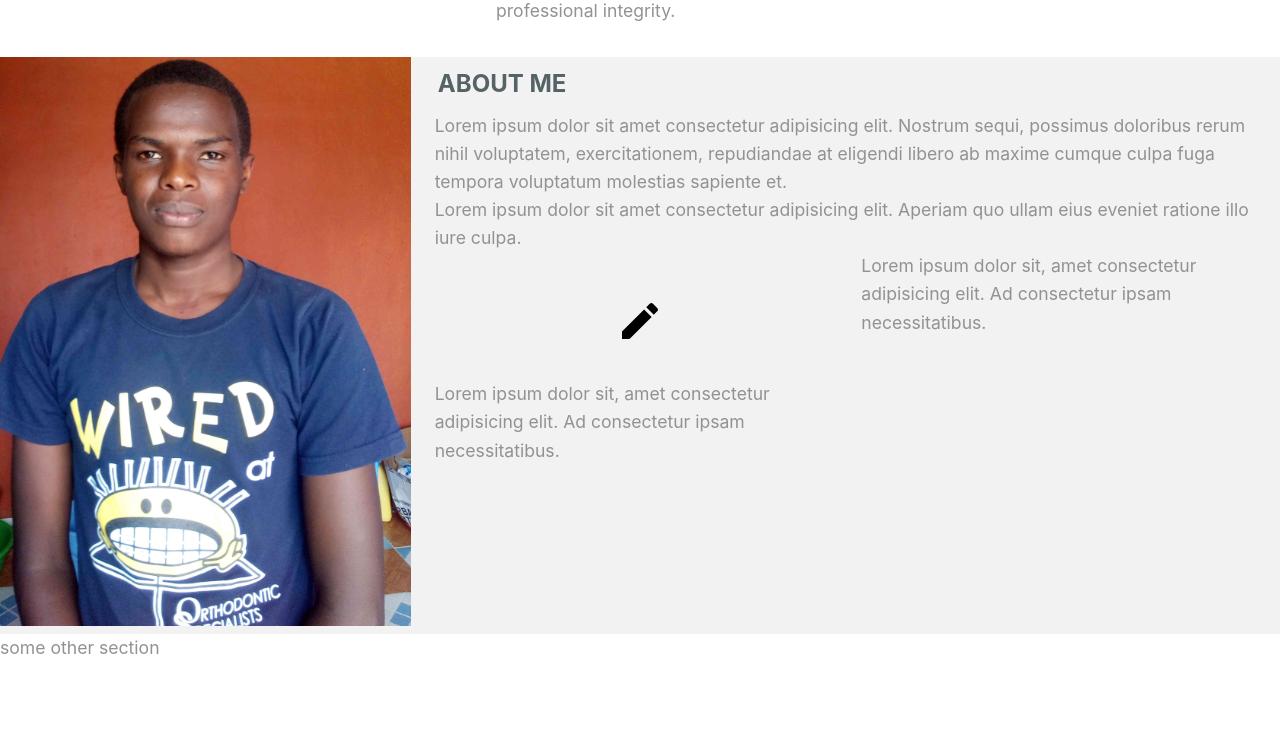
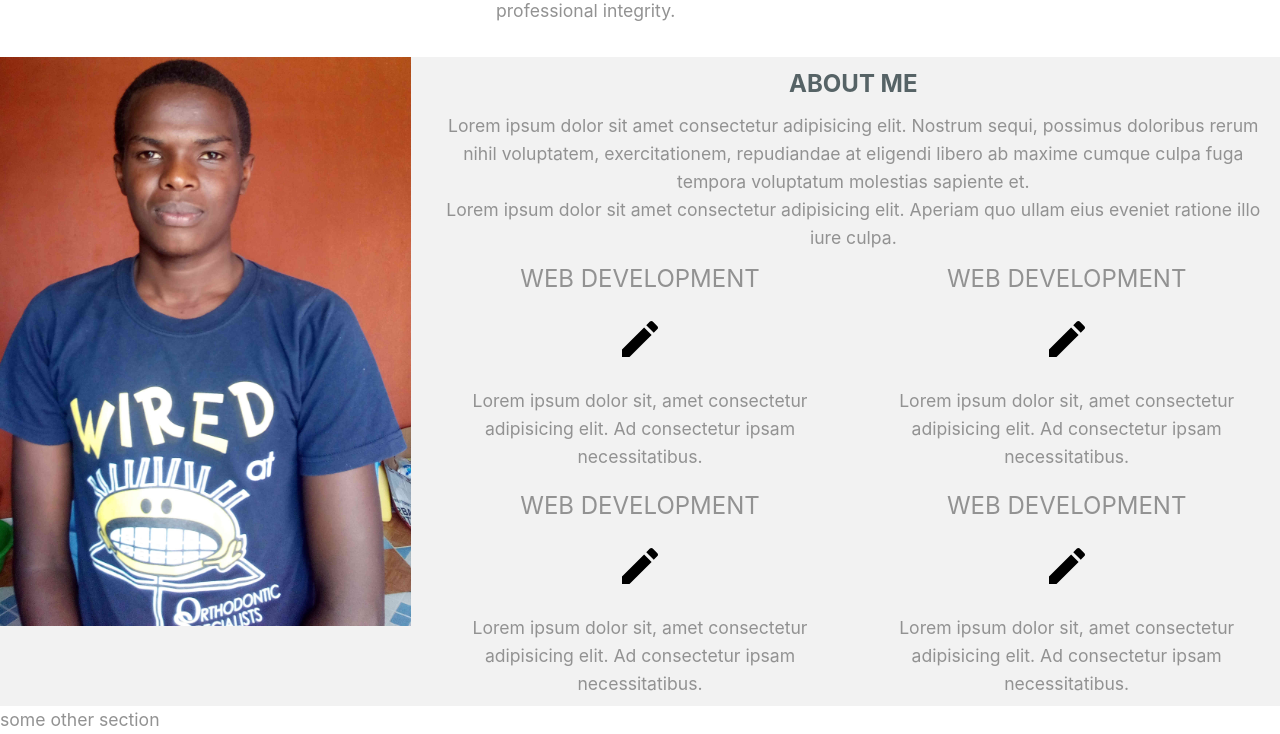
Before and after one commit to nickhq/portfolio, a website: page src/index.html in a window 1280 px wide. Shown: the part 1183-1917 px from the top of the page. Before the commit the page ends 1845 px from the top, so only its background shows below. Drawn offline with Linux system fonts and the light colour scheme; files whose address does not match are found by name.

Commit message:
finished layout for the about section

```diff
--- a/src/index.html
+++ b/src/index.html
@@ -110,25 +110,48 @@
         <section id="about">
             <div class="container-fluid">
                 <div class="row">
-                    <div class="col-xs-4">
+                    <div class="col-xs-12 col-md-6 col-lg-4">
                         <div class="my-image">
                             <img src="build/images/nixon.jpeg" alt="Nixon Kosgei profile">
                         </div>
                     </div>
-                    <div class="col-xs-8">
+                    <div class="col-xs-12 col-md-6 col-lg-8">
                             <h2 class="title">About Me</h2>
                             <p>Lorem ipsum dolor sit amet consectetur adipisicing elit. Nostrum sequi, possimus doloribus rerum nihil voluptatem, exercitationem, repudiandae at eligendi libero ab maxime cumque culpa fuga tempora voluptatum molestias sapiente et.</p>
                             <p>Lorem ipsum dolor sit amet consectetur adipisicing elit. Aperiam quo ullam eius eveniet ratione illo iure culpa.</p>
                             <div class="row">
-                                <div class="col-xs">
+                                <div class="col-xs about-entry">
+                                    <h3 class="subtitle">Web Development</h3>
                                     <div class="icon">
                                             <svg xmlns="http://www.w3.org/2000/svg" width="48" height="48" viewBox="0 0 24 24"><path d="M3 17.25V21h3.75L17.81 9.94l-3.75-3.75L3 17.25zM20.71 7.04c.39-.39.39-1.02 0-1.41l-2.34-2.34c-.39-.39-1.02-.39-1.41 0l-1.83 1.83 3.75 3.75 1.83-1.83z"/></svg>
                                     </div>
                                     Lorem ipsum dolor sit, amet consectetur adipisicing elit. Ad consectetur ipsam necessitatibus.
                                 </div>
-                                <div class="col-xs">
+                                <div class="col-xs about-entry">
+                                    <h3 class="subtitle">Web Development</h3>
+                                    <div class="icon">
+                                            <svg xmlns="http://www.w3.org/2000/svg" width="48" height="48" viewBox="0 0 24 24"><path d="M3 17.25V21h3.75L17.81 9.94l-3.75-3.75L3 17.25zM20.71 7.04c.39-.39.39-1.02 0-1.41l-2.34-2.34c-.39-.39-1.02-.39-1.41 0l-1.83 1.83 3.75 3.75 1.83-1.83z"/></svg>
+                                    </div>
                                     Lorem ipsum dolor sit, amet consectetur adipisicing elit. Ad consectetur ipsam necessitatibus.
                                 </div>
+
+                            </div>
+                            <div class="row">
+                                <div class="col-xs about-entry">
+                                    <h3 class="subtitle">Web Development</h3>
+                                    <div class="icon">
+                                            <svg xmlns="http://www.w3.org/2000/svg" width="48" height="48" viewBox="0 0 24 24"><path d="M3 17.25V21h3.75L17.81 9.94l-3.75-3.75L3 17.25zM20.71 7.04c.39-.39.39-1.02 0-1.41l-2.34-2.34c-.39-.39-1.02-.39-1.41 0l-1.83 1.83 3.75 3.75 1.83-1.83z"/></svg>
+                                    </div>
+                                    Lorem ipsum dolor sit, amet consectetur adipisicing elit. Ad consectetur ipsam necessitatibus.
+                                </div>
+                                <div class="col-xs about-entry">
+                                    <h3 class="subtitle">Web Development</h3>
+                                    <div class="icon">
+                                            <svg xmlns="http://www.w3.org/2000/svg" width="48" height="48" viewBox="0 0 24 24"><path d="M3 17.25V21h3.75L17.81 9.94l-3.75-3.75L3 17.25zM20.71 7.04c.39-.39.39-1.02 0-1.41l-2.34-2.34c-.39-.39-1.02-.39-1.41 0l-1.83 1.83 3.75 3.75 1.83-1.83z"/></svg>
+                                    </div>
+                                    Lorem ipsum dolor sit, amet consectetur adipisicing elit. Ad consectetur ipsam necessitatibus.
+                                </div>
+
                             </div>
                     </div>
                 </div>
--- a/src/scss/includes/_about.scss
+++ b/src/scss/includes/_about.scss
@@ -1,19 +1,22 @@
 #about {
     background-color: #f2f2f2;
     padding: 0;
+    text-align: center;
     .container-fluid {
         padding: 0 0.5rem;
         img {
             position: relative;
             left: -0.5rem;
+            right: 0.5rem;
             top: 0;
             bottom: 0;
         }
 
         .icon{
-            display: block;
-            text-align: center;
-            font-size: 5rem;
+            padding: 1rem;
         }
     }
+    .about-entry{
+        padding: 0.5rem 0;
+    }
 }
--- a/src/scss/includes/_general.scss
+++ b/src/scss/includes/_general.scss
@@ -29,3 +29,8 @@ body {
 section{
     padding: 2rem 1rem;
 }
+
+.subtitle{
+    font-size: 1.5rem;
+    text-transform: uppercase;
+}
```
Also changed, not shown: src/build/css/styles.css.
